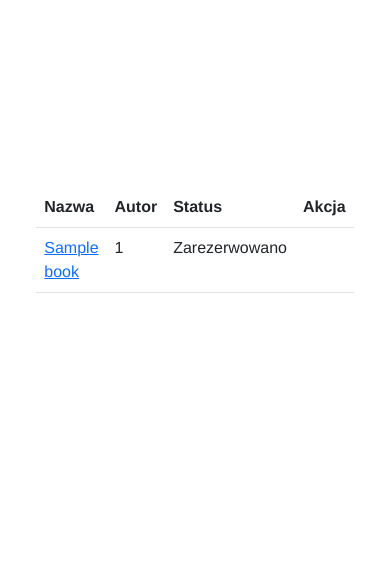
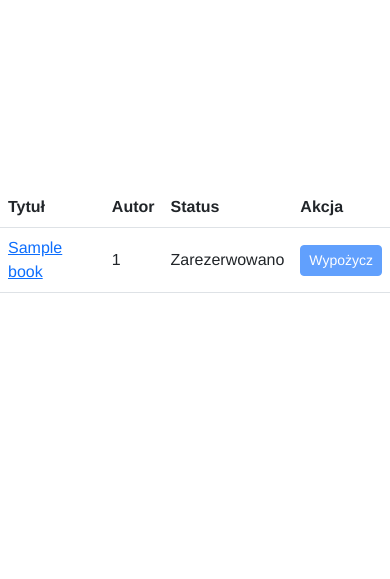
Before and after one commit to Scoobydowsky/library-Internet-Technologies-Project, a Symfony app: template templates/books/list.html.twig in a window 390 px wide. Shown: the part 222-801 px from the top of the page. Run offline with Twig, Linux system fonts and the light colour scheme; the template is opened without the code that fills it: most values are stand-ins (such as "Sample title", 1, 10 or a date in 2020); some libraries are stand-ins or nearby versions.

Commit message:
book/list basic layout and responsiveness done

```diff
--- a/public/css/booklist.css
+++ b/public/css/booklist.css
@@ -1,3 +1,7 @@
+td {
+  vertical-align: middle;
+}
+
 .container-fluid {
   display: flex;
   align-items: center;
@@ -9,3 +13,7 @@
 .table-div {
   padding: 30px;
 }
+
+.td-btn {
+  text-align: right;
+}
--- a/templates/books/list.html.twig
+++ b/templates/books/list.html.twig
@@ -7,12 +7,11 @@
 Do akcji musze dolozyć if ktory bedzie albo ładować przycisk do edycji albo nie
     Tutaj lista ksiązek
     <div class="container-fluid">
-        <div class="row table-div">
-            <div>
+        <div class="row col-sm-12 col-md-8">
             <table class='table'>
                 <thead>
                 <tr>
-                    <th>Nazwa</th>
+                    <th>Tytuł</th>
                     <th>Autor</th>
                     <th>Status</th>
                     <th>Akcja</th>
@@ -33,15 +32,19 @@ Do akcji musze dolozyć if ktory bedzie albo ładować przycisk do edycji albo n
                                 Dostępna
                             {% endif %}
                         </td>
-                        <td> {% if book.borrowed == false and book.reservation == false %}
-                            <button class="btn btn-primary">Borrow</button>
-                            {% endif %}
+                        <td>
+                            <div class="d-grid gap-2">
+                                {% if book.borrowed == false and book.reservation == false %}
+                                    <button class="btn btn-sm btn-primary">Wypożycz</button>
+                                {% else %}
+                                    <button class="btn btn-sm btn-primary" disabled>Wypożycz</button>
+                                {% endif %}
+                            </div>
                         </td>
                     </tr>
                 {% endfor %}
                 </tbody>
             </table>
-            </div>
         </div>
     </div>
 
```
